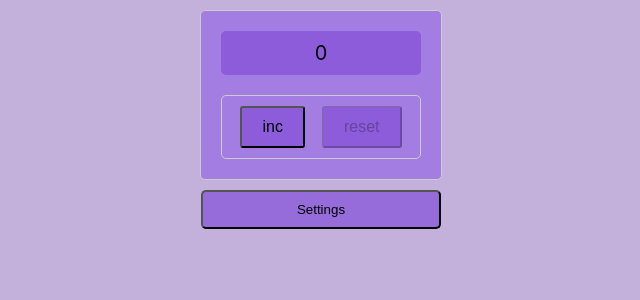
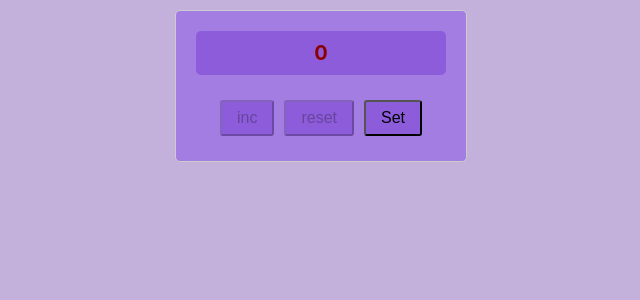
Before and after one commit to athlete94/Counter, a React (Create React App) app: page / in a window 1280 px wide. Shown: the top 300 px of the page, without its empty margins (319-959 px from the left). Built offline with nearby package versions, Linux system fonts and the light colour scheme.

Commit message:
refactoring errors

```diff
--- a/src/App.css
+++ b/src/App.css
@@ -1,13 +1,5 @@
 .App {
   text-align: center;
-}
-
-.AppButton {
-  width: 240px;
-  border-radius: 5px;
-  background-color: #956cd9;
-  padding: 10px 20px;
-  cursor: pointer;
 }
 
 
@@ -19,7 +11,7 @@
   background-color: #a47de2;
 
   font-size: 20px;
-  width: 200px;
+  width: 250px;
   border: 1px solid #ccc;
   border-radius: 5px;
 }
@@ -32,16 +24,14 @@
 }
 
 .button {
-  padding: 10px;
-  border: 1px solid #ccc;
+  padding: 5px;
   border-radius: 5px;
 
-  display: flex;
-  justify-content: space-around;
+  display: inline-block;
 }
 
 .button button {
-  padding: 10px 20px;
+  padding: 7px 15px;
   background-color: #8d5cdb;
   border-radius: 3px;
   font-size: 16px;
--- a/src/App.tsx
+++ b/src/App.tsx
@@ -1,40 +1,62 @@
-import React, {useState} from 'react';
+import React, {ChangeEvent, useEffect, useState} from 'react';
 import './App.css';
 
 import {Counter} from "./components/Counter";
 import {Settings} from "./components/Settings";
+import {Button} from "./components/Button";
 
-export type valuesType = {
-    max: number
-    start: number
-}
 
-let values: valuesType = {
-    max: 5,
-    start: 0
-}
-
-let titleButton = 'Settings'
+let titleButton = 'Set'
 
 function App() {
     const [toggle, setToggle] = useState(false) // переключатель counter и settings
 
-    const onClickHandler = () => {
-        setToggle(!toggle)
-        toggle ? titleButton = 'Settings' : titleButton = 'Counter'
+    const [max, setMax] = useState('')
+    const [start, setStart] = useState('')
+
+    useEffect(() => {
+        let valueMax = localStorage.getItem('max')
+        let valueStart = localStorage.getItem('start')
+        if(valueMax){
+            setMax(valueMax)
+        }
+        if(valueStart) {
+            setStart(valueStart)
+        }
+
+
+    }, [])
+
+    useEffect(() => {
+        localStorage.setItem('max', max)
+        localStorage.setItem('start', start)
+    },[max, start])
+
+    const setMaxValue = (max: string) => {
+        setMax(max)
+    }
+    const setStartValue = (start: string) => {
+        setStart(start)
     }
 
-    // задаем значения max и start из компоненты Settings
-    const setValues = (max: string, start: string) => {
-        values.max = Number(max)
-        values.start = Number(start)
+    const toggleHandler = () => {
+        setToggle(!toggle)
     }
+
 
     return (
         <div className={'App'}>
-            {toggle ? <Settings values={values} setValues={setValues}/> : <Counter values={values}/>}
+            {toggle ? <Settings setMaxValue={setMaxValue}
+                                setStartValue={setStartValue}
+                                max={max}
+                                start={start}
 
-            <button className={'AppButton'} onClick={onClickHandler}>{titleButton}</button>
+                                titleButton={titleButton}
+                                toggleHandler={toggleHandler}
+            /> : <Counter max={Number(max)}
+                          start={Number(start)}
+                          titleButton={titleButton}
+                          toggleHandler={toggleHandler}/>}
 
         </div>
 
--- a/src/components/Button.tsx
+++ b/src/components/Button.tsx
@@ -2,13 +2,13 @@ import React from "react";
 
 type ButtonPropsType = {
     onClickHandler: () => void
-    title: string
-    disabled: boolean
+    titleButton: string
+    disabled?: boolean
 }
 
-export const Button: React.FC<ButtonPropsType> = ({onClickHandler, title, disabled}) => {
+export const Button: React.FC<ButtonPropsType> = ({onClickHandler, titleButton, disabled}) => {
 
-    return  <div>
-        <button onClick={onClickHandler} disabled={disabled} >{title}</button>
+    return  <div className='button'>
+        <button onClick={onClickHandler} disabled={disabled} >{titleButton}</button>
     </div>
 }
--- a/src/components/Counter.tsx
+++ b/src/components/Counter.tsx
@@ -1,15 +1,26 @@
 import React, {useEffect, useState} from 'react';
 import {Screen} from "./Screen";
 import {Button} from "./Button";
-import {valuesType} from "../App";
+
 
 type CounterPropsType = {
-    values: valuesType
+    max: number
+    start: number
+    titleButton: string
+    toggleHandler: () => void
 }
 
-export const Counter = ({values}: CounterPropsType) => {
+export const Counter = ({max, start, titleButton, toggleHandler}: CounterPropsType) => {
 
-    const [number, setNumber] = useState(values.start)
+    const [number, setNumber] = useState(Number(start))
+
+    useEffect(() => {
+        let numberAsString = localStorage.getItem('number')
+        if(numberAsString) {
+            let localNumber = JSON.parse(numberAsString)
+            setNumber(prev =>  localNumber = prev)
+        }
+    }, [])
 
     useEffect(() => {
         localStorage.setItem('number', JSON.stringify(number))
@@ -19,20 +30,25 @@ export const Counter = ({values}: CounterPropsType) => {
         setNumber(number + 1)
     }
     const resetHandler = () => {
-        setNumber(values.start)
+        setNumber(Number(start))
+    }
+
+    const onClickHandler = () => {
+        toggleHandler()
     }
 
     return (
         <div className="counter">
-            <Screen number={number} max={values.max}/>
+            <Screen number={number} max={max}/>
 
-            <div className='button'>
+            <div >
                 <Button onClickHandler={incrementHandler}
-                        title={'inc'}
-                        disabled={number === values.max}/>
+                        titleButton={'inc'}
+                        disabled={number === max}/>
                 <Button onClickHandler={resetHandler}
-                        title={'reset'}
-                        disabled={number === values.start}/>
+                        titleButton={'reset'}
+                        disabled={number === start}/>
+                <Button titleButton={titleButton} onClickHandler={onClickHandler} />
             </div>
         </div>
     );
--- a/src/components/Settings.tsx
+++ b/src/components/Settings.tsx
@@ -1,37 +1,46 @@
 import React, {ChangeEvent, useEffect, useState} from 'react';
-import {valuesType} from "../App";
+import {Button} from "./Button";
 
 type SettingsPropsType = {
-    setValues: (max:string, start: string) => void
-    values: valuesType
+    setStartValue: (start: string) => void,
+    setMaxValue: (max: string) => void
+    max: string
+    start: string
+
+    titleButton: string
+    toggleHandler: () => void
 }
 
-export const Settings = ({setValues, values}:SettingsPropsType) => {
 
-    const [max, setMax] = useState(String(values.max))
-    const [start, setStart] = useState(String(values.start))
+export const Settings = ({setStartValue, setMaxValue, max, start, titleButton, toggleHandler}: SettingsPropsType) => {
+
     const [error, setError] = useState('')
+    const [disabled, setDisabled] = useState(false)
 
-    // useEffect(() => {
-    //     localStorage.setItem('max', JSON.stringify(max))
-    //     localStorage.setItem('start', JSON.stringify(start))
-    // },[max, start])
 
     const maxValueHandler = (e: ChangeEvent<HTMLInputElement>) => {
-        setMax(e.currentTarget.value)
+        setDisabled(false)
+        setError('')
+        setMaxValue(e.currentTarget.value.replace(/[^\d]/g, ''))
+
     }
     const startValueHandler = (e: ChangeEvent<HTMLInputElement>) => {
-        setStart(e.currentTarget.value)
+        setDisabled(false)
+        setError('')
+        setStartValue(e.currentTarget.value.replace(/[^\d]/g, ''))
     }
 
+
     const setValuesHandler = () => {
-        if (Number(max) > Number(start)) {
-            setValues(max, start)
-            setError('')
+
+        if (Number(max) <= Number(start)) {
+            setDisabled(true)
+            setError('Max value should be more than start value')
         } else {
-            setError('Start value must be less than max value')
+            debugger
+            setDisabled(false)
+            toggleHandler()
         }
-
     }
 
     return (
@@ -47,13 +56,12 @@ export const Settings = ({setValues, values}:SettingsPropsType) => {
                 <span>start value</span>
                 <input type="number"
                        value={start}
-                onChange={startValueHandler}/>
+                       onChange={startValueHandler}/>
             </div>
             <div className={'error'}>
                 <span>{error}</span>
             </div>
-
-            <button onClick={setValuesHandler}>Set values</button>
+            <Button onClickHandler={setValuesHandler} titleButton={titleButton} disabled={disabled}/>
 
         </div>
     );
```
